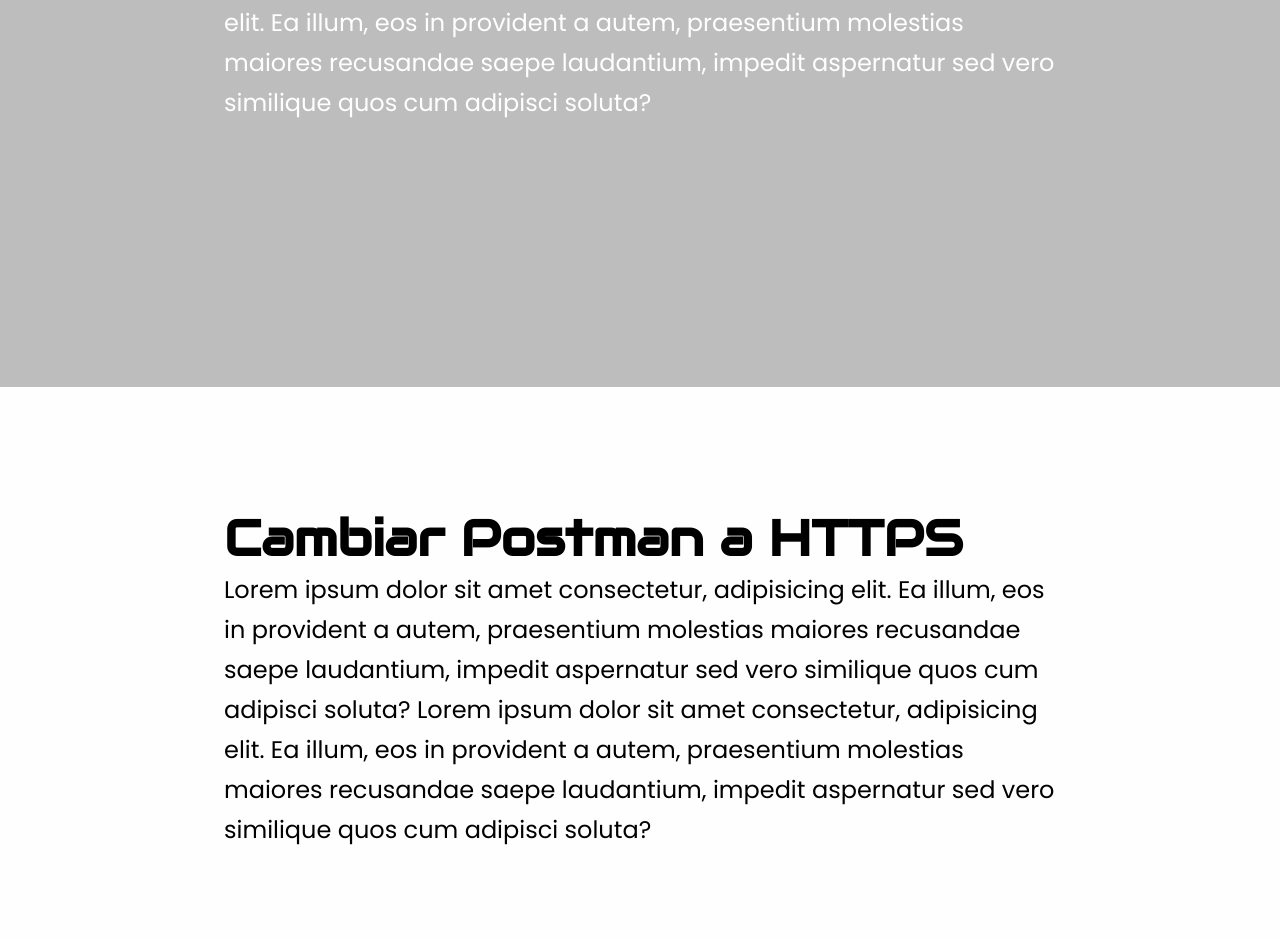
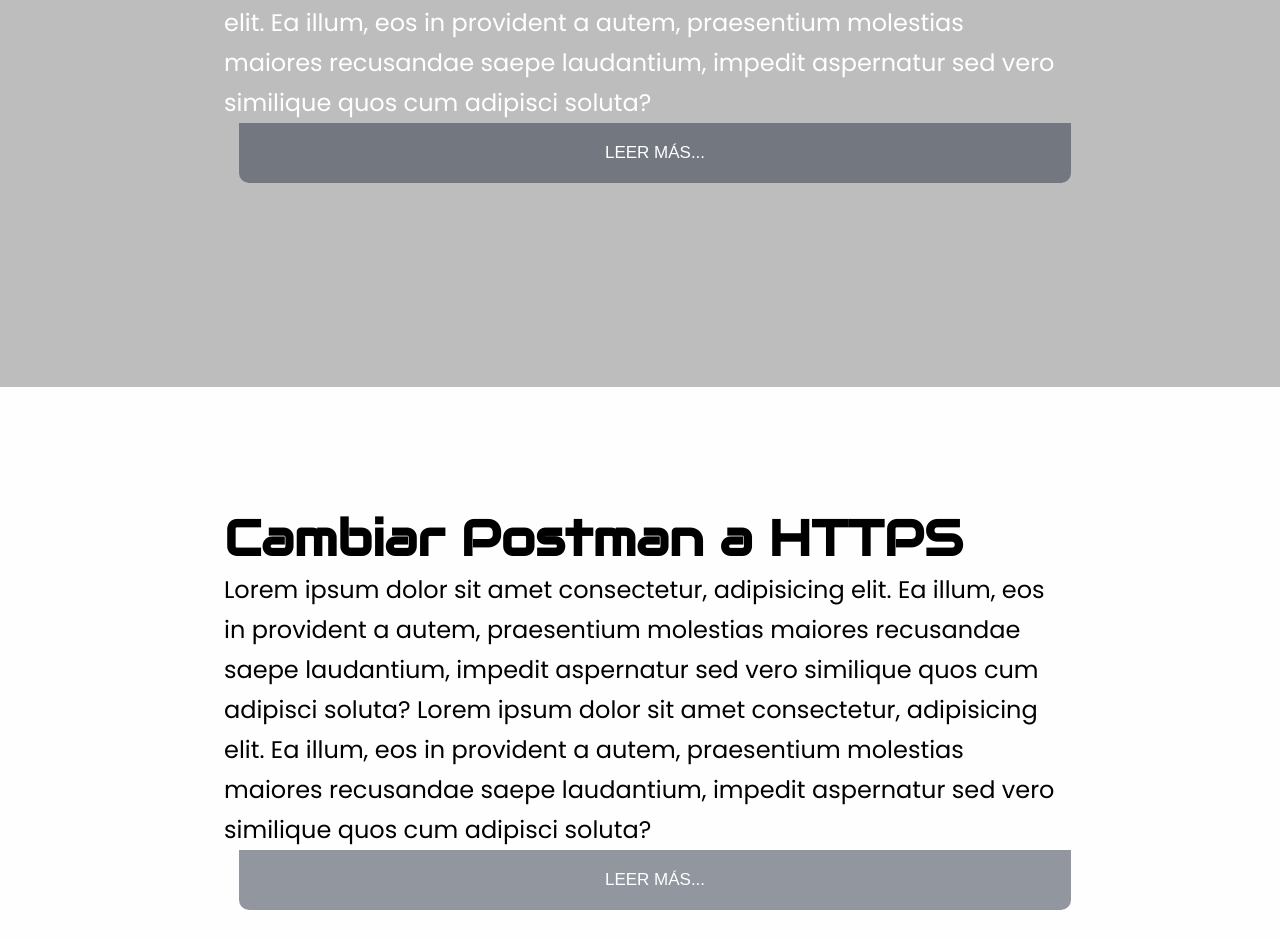
Before and after one commit to maurifl/Tutorial_CDT, a plain HTML site: page index.html in a window 1280 px wide. Shown: the part 1913-2852 px from the top of the page. Drawn offline with Linux system fonts and the light colour scheme.

Commit message:
modificación

```diff
--- a/index.html
+++ b/index.html
@@ -67,6 +67,7 @@
                     praesentium molestias maiores recusandae saepe laudantium, impedit aspernatur sed vero
                     similique quos cum adipisci soluta?
                 </p>
+                <a href="dos.html" class="boton"><input type="button" value="Leer más..." id="boton"></a>
             </div>
         </div>
         <!--********************** PASO 3 **********************-->
@@ -81,6 +82,7 @@
                     praesentium molestias maiores recusandae saepe laudantium, impedit aspernatur sed vero
                     similique quos cum adipisci soluta?
                 </p>
+                <a href="tres.html" class="boton"><input type="button" value="Leer más..." id="boton"></a>
             </div>
         </div>
         <!--********************** PASO 4 **********************-->
@@ -95,6 +97,7 @@
                     praesentium molestias maiores recusandae saepe laudantium, impedit aspernatur sed vero
                     similique quos cum adipisci soluta?
                 </p>
+                <a href="cuatro.html" class="boton"><input type="button" value="Leer más..." id="boton"></a>
             </div>
         </div>
         <!--********************** PASO 5 **********************-->
@@ -109,6 +112,7 @@
                     praesentium molestias maiores recusandae saepe laudantium, impedit aspernatur sed vero
                     similique quos cum adipisci soluta?
                 </p>
+                <a href="cinco.html" class="boton"><input type="button" value="Leer más..." id="boton"></a>
             </div>
         </div>
         <!--********************** PASO 6 **********************-->
@@ -123,6 +127,7 @@
                     praesentium molestias maiores recusandae saepe laudantium, impedit aspernatur sed vero
                     similique quos cum adipisci soluta?
                 </p>
+                <a href="seis.html" class="boton"><input type="button" value="Leer más..." id="boton"></a>
             </div>
         </div>
         <!--********************** CONTACTENOS **********************-->
```
